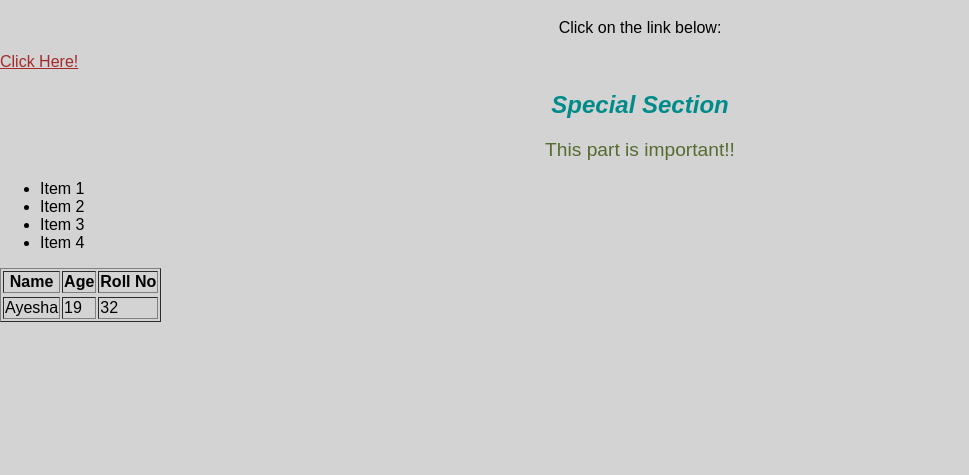
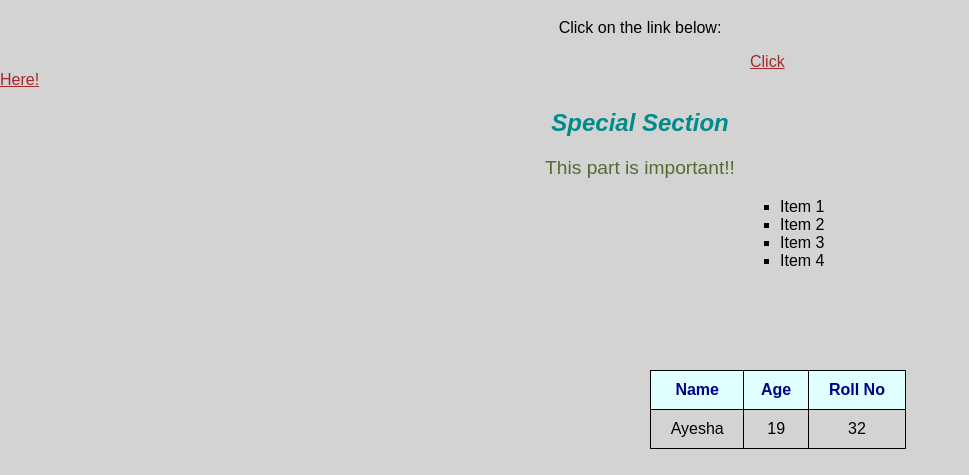
Before and after one commit to Aye-Sha26/FSDL32, a plain HTML site: page Week_02/practice1.html in a window 1280 px wide. Shown: the part 61-536 px from the top of the page, without its empty margins (0-969 px from the left). Drawn offline with Linux system fonts and the light colour scheme.

Commit message:
final update

```diff
--- a/Week_02/practice1.html
+++ b/Week_02/practice1.html
@@ -28,6 +28,7 @@
         a{
             color: brown;
             text-align: center;
+            margin: 750px ;
         }
 
         a:hover{
@@ -44,6 +45,32 @@
             font-size: larger;
             text-align: center;
             color: darkolivegreen;
+        }
+
+        ul{
+            list-style-type: square;
+            padding-right: 20px;
+            padding-left: 780px;
+
+        }
+
+        table{
+            width: 20%;
+            border-collapse: collapse;
+            border: width 100px;
+            text-align: center;
+            margin-left: 650px;
+            margin-top: 100px;
+        }
+
+        th,td{
+            padding: 10px;
+            border: 1px solid black;
+        }
+
+        th{
+            background-color: lightcyan;
+            color: darkblue;
         }
 
 
```
